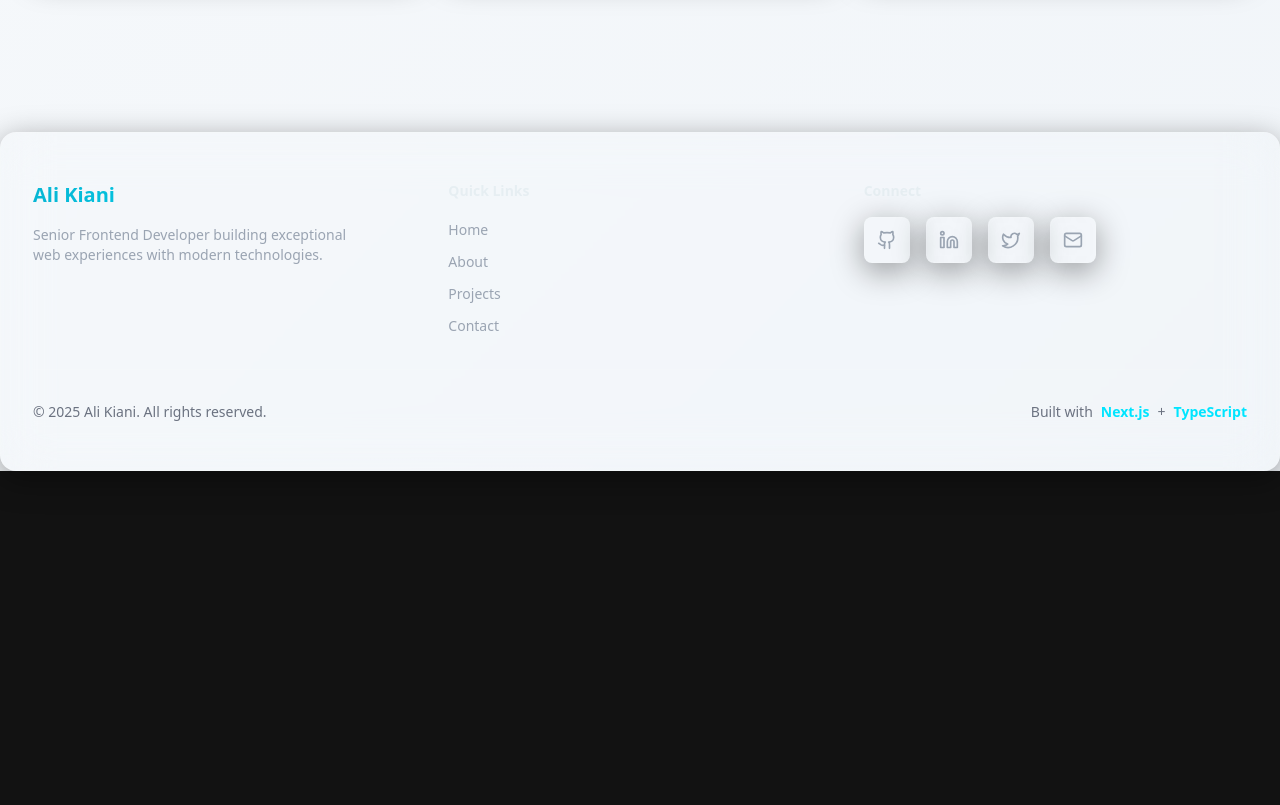
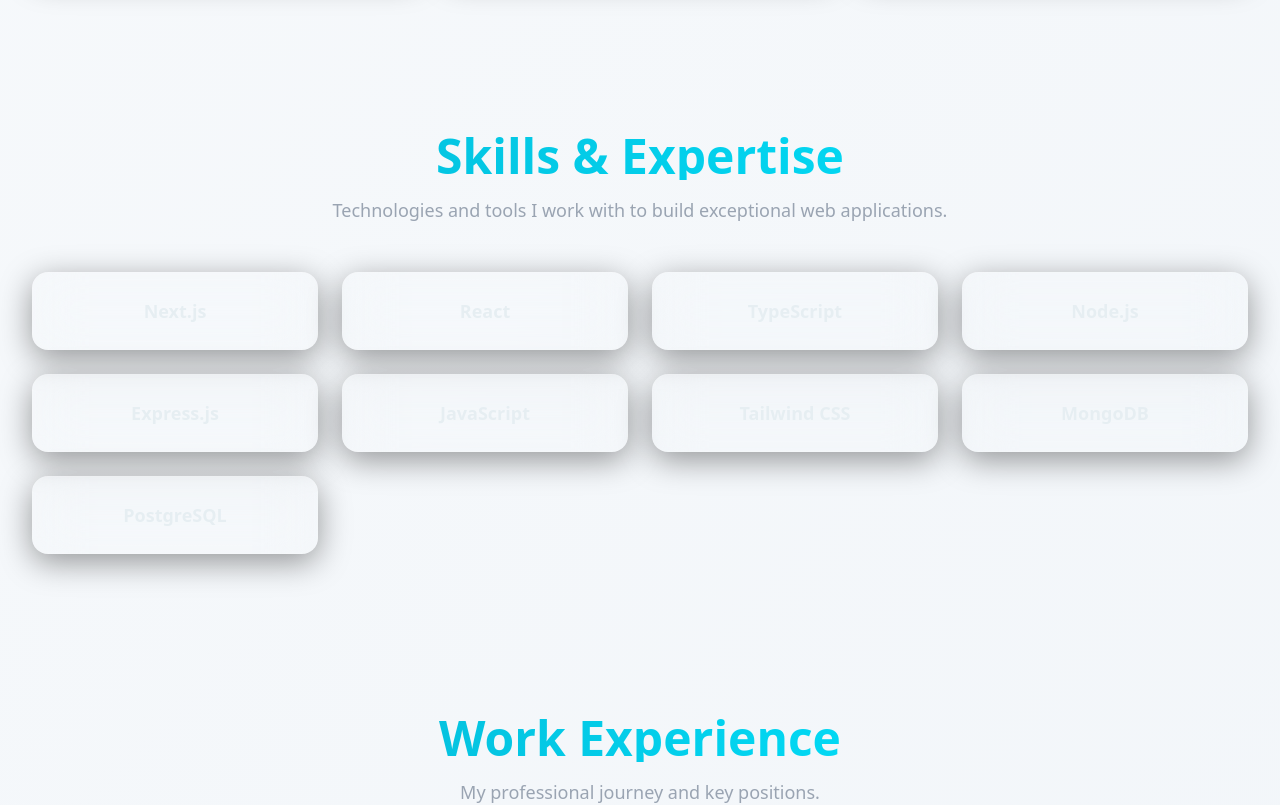
Before and after one commit to ali7887/portfolio, a Next.js app: page / in a window 1280 px wide. Shown: the part 1540-2345 px from the top of the page. Before the commit the page ends 2011 px from the top, so only its background shows below. Built offline with nearby package versions, Linux system fonts and the light colour scheme.

Commit message:
Task 5 - Add Skills and Experience to homepage

```diff
--- a/src/app/page.tsx
+++ b/src/app/page.tsx
@@ -2,6 +2,8 @@
 import { Footer } from '@/components/layout/Footer';
 import { Hero } from '@/components/sections/Hero';
 import { Projects } from '@/components/sections/Projects';
+import { Skills } from '@/components/sections/Skills';
+import { Experience } from '@/components/sections/Experience';
 
 /**
  * Homepage - Main landing page
@@ -15,9 +17,8 @@
         <Hero />
         {/* Featured projects preview */}
         <Projects showFilters={false} limit={3} />
-        {/* Placeholder sections for Phase 2 */}
-        {/* <SkillsPreview /> */}
-        {/* <CTASection /> */}
+        <Skills />
+        <Experience />
       </main>
       <Footer />
     </>
```
